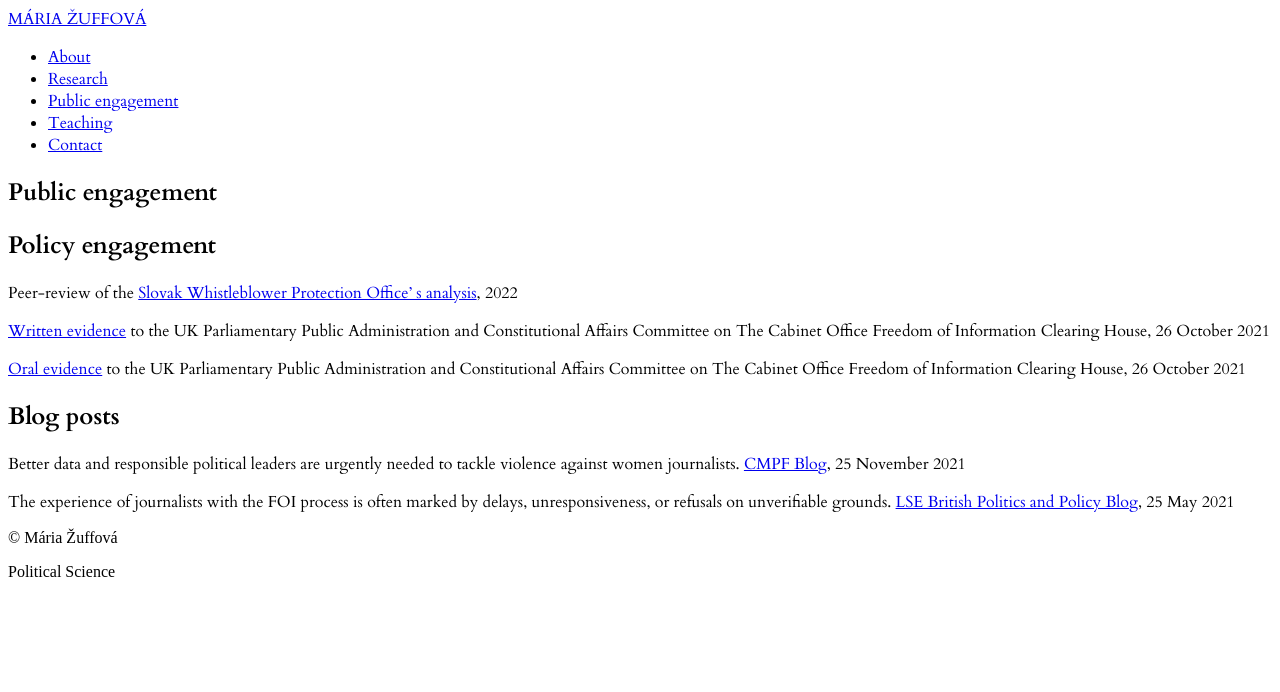
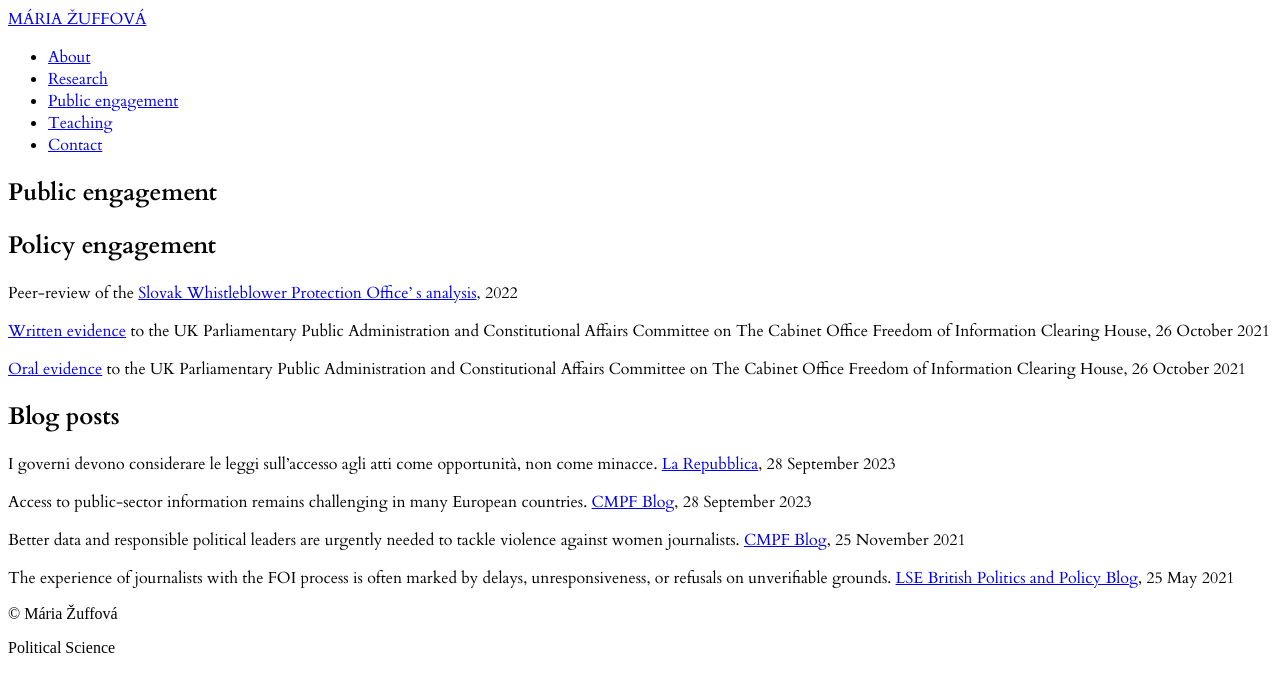
Before and after one commit to mariazuffova/jekyll-profile-site, a Jekyll site: the page built from engagement.md, in a window 1280 px wide. Shown: the top 692 px of the page. Built offline with Jekyll 4.4.1, drawn with Linux system fonts in a browser that asks for light colours; a script that is not in the unit is left out.

Commit message:
Update Pages “engagement”

```diff
--- a/engagement.md
+++ b/engagement.md
@@ -14,6 +14,10 @@ P﻿eer-review of the [Slovak Whistleblower Protection Office' s analysis](https
 
 ## Blog posts
 
+I governi devono considerare le leggi sull'accesso agli atti come opportunità, non come minacce. [La Repubblica](https://firenze.repubblica.it/cronaca/2023/09/27/news/firenze_iue_i_governi_devono_considerare_le_leggi_sullaccesso_agli_atti_come_opportunita_non_come_minacce-416021122/),  28 September 2023
+
+Access to public-sector information remains challenging in many European countries. [CMPF Blog](https://cmpf.eui.eu/access-to-public-sector-information-remains-challenging-in-many-european-countries/), 28 September 2023
+
 Better data and responsible political leaders are urgently needed to tackle violence against women journalists. [CMPF Blog](https://cmpf.eui.eu/better-data-and-responsible-politicians-needed-to-tackle-violence-against-women-journalists/), 25 November 2021
 
 The experience of journalists with the FOI process is often marked by delays, unresponsiveness, or refusals on unverifiable grounds. [LSE British Politics and Policy Blog](https://blogs.lse.ac.uk/politicsandpolicy/foia-journalists/), 25 May 2021
```
